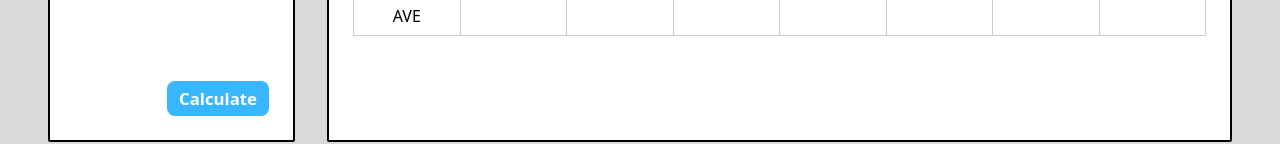
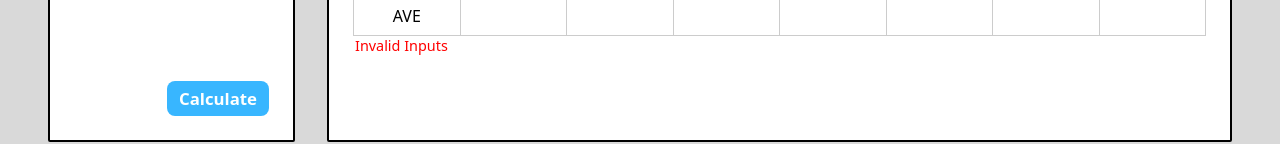
Before and after one commit to MattfromWii-Sports/Non-Preemptive-CPU-Scheduler, a plain HTML site: page index.html in a window 1280 px wide. Both pictures are taken after typing "Sample", "Sample", "Sample", "Sample" into the empty fields and a click on the button "Calculate". Shown: the part 353-497 px from the top of the page. Drawn offline with Linux system fonts and the light colour scheme.

Commit message:
Add Error Message Display, Add Function To Get Data From Table

```diff
--- a/index.html
+++ b/index.html
@@ -109,6 +109,7 @@
             </tbody>
           </table>
         </div>
+        <span class="error-msg"></span>
       </div>
     </div>
   </body>
--- a/script.js
+++ b/script.js
@@ -11,7 +11,11 @@ function updateInputVariables() {
   algoType = algorithm.value;
 }
 
-// Event listeners
+// var for error messages
+const errorDisplay = document.querySelector(".error-msg");
+let hasError = false; // for table
+
+// Event listener -> Process number
 const selectProcessBtn = document.getElementById("processnum");
 selectProcessBtn.addEventListener("click", () => {
   // check for input changes
@@ -21,12 +25,17 @@ selectProcessBtn.addEventListener("click", () => {
   updateTableRows();
 });
 
+// Event listener -> Calculate button
 const calculateBtn = document.getElementById("calculate-btn");
 calculateBtn.addEventListener("click", () => {
   console.log("calculate!");
+  // get data from table
+  getProcessData();
 
   // verify if all inputs are filled correctly
-  verifyInputs();
+  if (verifyInputs()) {
+    errorDisplay.textContent = "Invalid Inputs";
+  }
 });
 
 // Var for the table body to append rows to
@@ -34,14 +43,17 @@ const tableMain = document.querySelector(".row-container");
 
 // check if inputs are worng or empty
 function verifyInputs() {
+  hasError = false;
   const allInputs = tableMain.querySelectorAll("input");
   allInputs.forEach((input) => {
+    input.style.backgroundColor = "white";
     const val = input.value;
     if (val == "" || !/^\d+$/.test(val)) {
       input.style.backgroundColor = "#ffcccc";
-      console.log(3243);
+      hasError = true;
     }
   });
+  return hasError;
 }
 
 // update number of table rows
@@ -67,7 +79,7 @@ function updateTableRows() {
 
     while (startNum <= endNum) {
       const newRow = createNewRow(startNum);
-      tableMain.insertBefore(newRow, lastRow);
+      tableMain.insertBefore(newRow, lastRow); // insert new rows before last row
       startNum++;
     }
   }
@@ -110,6 +122,29 @@ function updateTableRows() {
   }
 }
 
+// SJF
+// Process = [PID, AT, BT]
+function getProcessData() {
+  const inputRows = document.querySelectorAll(".row-container .table-row");
+  const processes = [];
+
+  inputRows.forEach((row, index) => {
+    const arrivalTime_input = row.querySelector(".arrival-time input");
+    const arrivalTime = parseInt(arrivalTime_input.value) || 0;
+
+    const burstTime_input = row.querySelector(".burst-time input");
+    const burstTime = parseInt(burstTime_input.value) || 0;
+
+    processes.push({
+      PID: index + 1,
+      arrivalTime: arrivalTime,
+      burstTime: burstTime,
+    });
+  });
+  console.log(processes);
+  return processes;
+}
+
 // Render & calculate Table based on array with P objects
 // Only AT, BT, ST, CT (Prio for special cases) needed
 
--- a/styles.css
+++ b/styles.css
@@ -133,3 +133,10 @@ body {
   box-sizing: border-box;
   text-align: center;
 }
+
+.error-msg {
+  color: red;
+  text-align: start;
+  font-size: 0.9rem;
+  padding-left: 2px;
+}
```
